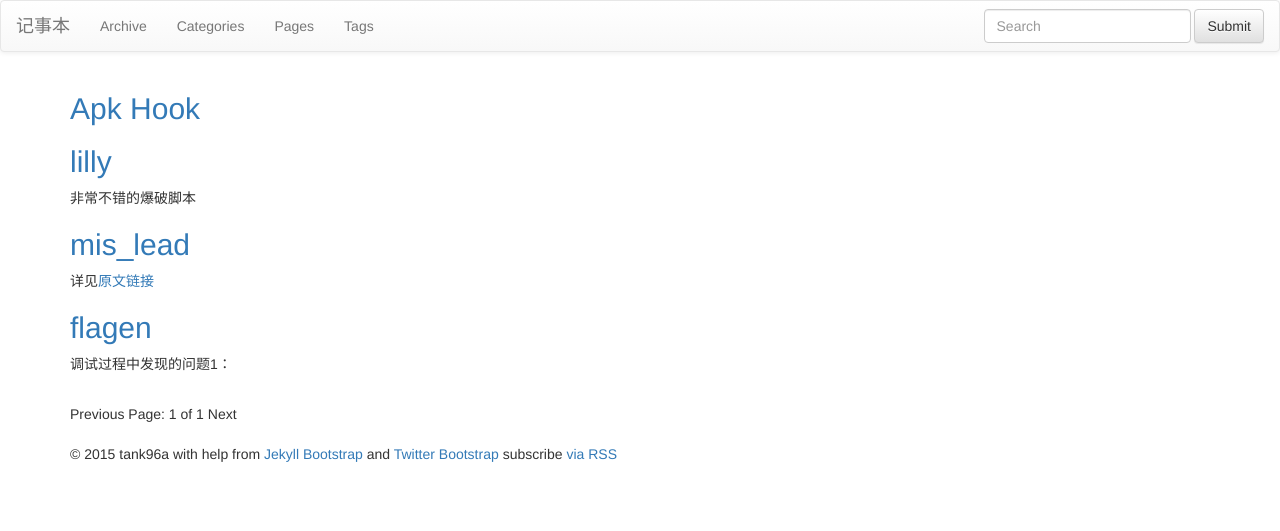
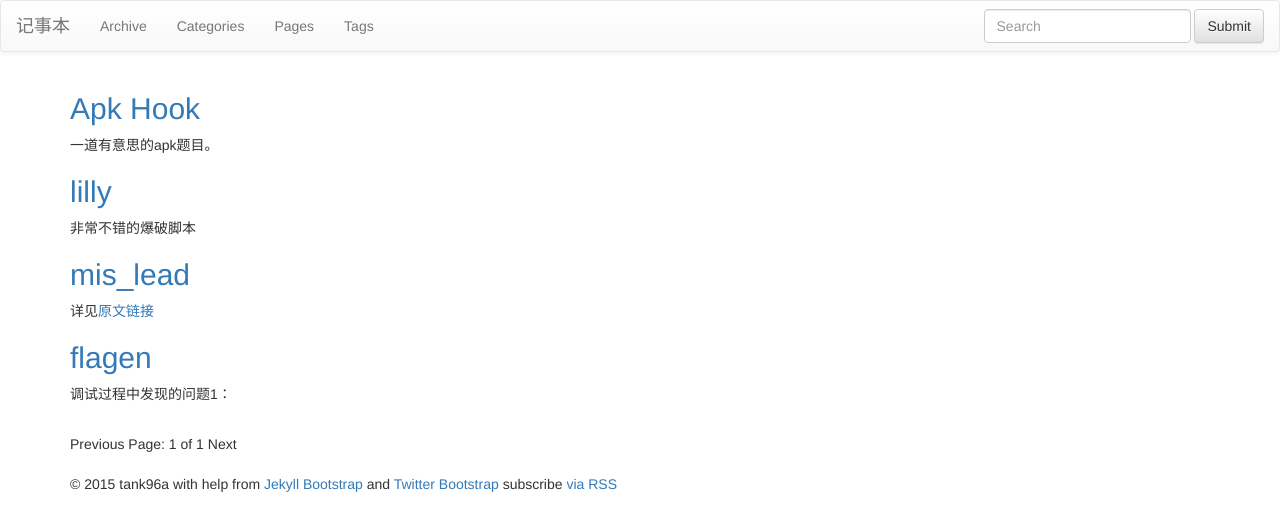
Before and after one commit to tank96a/article, a Jekyll site: the page built from index.html, in a window 1280 px wide. Shown: the top 531 px of the page. Built offline with Jekyll 4.4.1, drawn with Linux system fonts in a browser that asks for light colours; nearby versions of some CDN libraries; library files that are not in the unit come from our copies; the list of posts is cut into pages by our own code.

Commit message:
Update 2015-04-09-apk-hook.md

```diff
--- a/_posts/2015-04-09-apk-hook.md
+++ b/_posts/2015-04-09-apk-hook.md
@@ -1,9 +1,12 @@
 
+一道有意思的apk题目。
 
 [dalvik_opcodes](http://pallergabor.uw.hu/androidblog/dalvik_opcodes.html)
+
 [androidxref](http://androidxref.com/4.4.4_r1/xref/dalvik/vm/mterp/out/InterpC-portable.cpp#1117)
 
 {% highlight python %}
+
 import string
 
 c=[ 0xA6,0x3F,0xC3,0xBD,0x86,0x85,0x0F,0x21,0xDE,0xE8,0x3B,0x92,0xBE,0x79,0xE2,0x32,
@@ -73,11 +76,12 @@ The secret array is...
 0x32 0x19 0x02 0x51 0xe4 0xab 0xb6 0x1a 0x8a 0xa9 0x61 0xab 0x99 0x1f 0x2f 0xb8
 0xfc 0x62 0x78 0x7a 0xe2 0x01 0x76 0xfa 0x09 0x38 0xde 0xff 0x4a 0x01 0x98 0xc4
 0x5d 0x42 0xd6 0xdb
-</pre>
-{% endraw %}
 
 dvmInterpret(int a1, int a2) // dalvikmn_start()  判断是否已经hook
 
 dvmInterpretPortable()
 case `0xB7`:dalvikmn_is_method    // xor-int/2addr vx, vy
 case `0xF0`:dalvikmn_object       // invoke-direct-empty
+
+</pre>
+{% endraw %}
```
